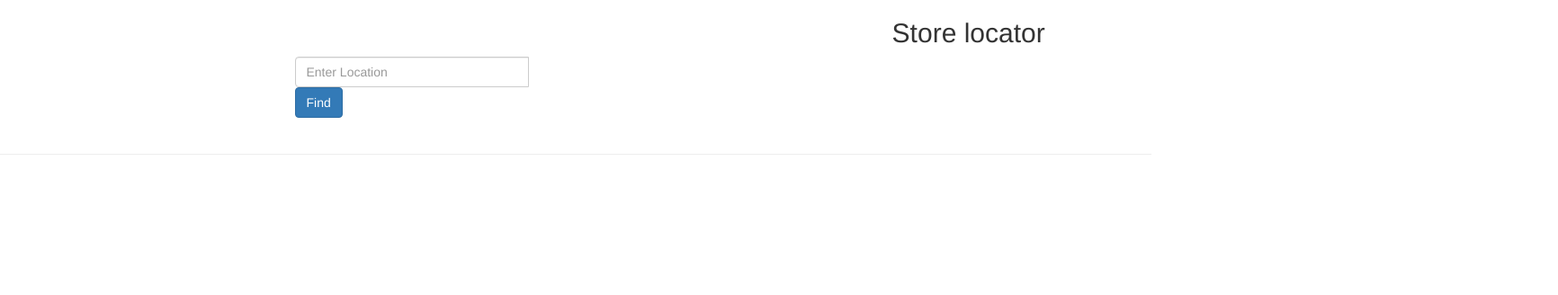
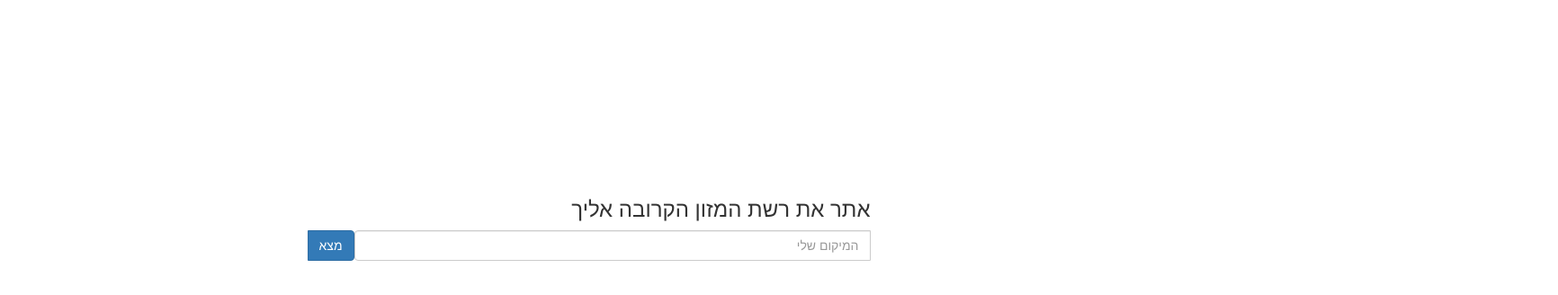
Before and after one commit to einarzb/foodChain, a website: page public/index.html in a window 1280 px wide. Shown: the whole page at 90% size, 1732 px wide, since content can reach past the window. Drawn offline with nearby package versions, Linux system fonts and the light colour scheme; some packages are replaced by stand-ins of ours; a script that the page names is missing.

Commit message:
changed everything to hebrew

```diff
--- a/public/css/style.css
+++ b/public/css/style.css
@@ -0,0 +1,6 @@
+html{direction: rtl;}
+input[type="text"] {
+  width:100px;
+}
+
+.locator {margin-top:200px;}
--- a/public/index.html
+++ b/public/index.html
@@ -4,34 +4,41 @@
 		<title>food chain locator</title>
 		<link rel="stylesheet" type="text/css" href="https://maxcdn.bootstrapcdn.com/bootstrap/3.3.7/css/bootstrap.min.css">
 		<link rel="stylesheet" type="text/css" href="css/style.css">
-    <script type="text/javascript" src="https://maps.googleapis.com/maps/api/js?libraries=places&key=AIzaSyAByayWYEm27wPfaEyV7lbqvKFYLvbXCMo"></script>
 		<script type="text/javascript" src="angular/angular.js"></script>
 	</head>
 
-	<body ng-controller="mainController">
-		<div class="row">
-			<div class="col-lg-12 col-lg-push-4">
-				 <h2 class="text-center">Store locator</h2>
-			</div>
-		</div>
+	<body ng-controller="mainController" class="ng-cloak">
 
-		  <div class="row">
-		    <div class="col-md-6 col-md-offset-3">
-		     	 <form ng-submit="getLocation(location)">
-		             <div class="input-group">
-		                    <input type="text" name="location" ng-autocomplete ng-model="location" options="options" details="details" ng-required="true" required class="form-control" placeholder="Enter Location">
-		                    <button type="submit" class="btn btn-primary">Find</button>
-		             </div>
-		          </form> <br>
-		      </div> <!-- end col -->
-		  </div> <!-- end row -->
+    <div class="row">
+        <div class="locator col-md-6 col-md-offset-3">
+          <form ng-submit="getLocation(location)">
+                <h3>אתר את רשת המזון הקרובה אליך</h3>
+                    <div class="input-group">
+                      <input type="text" name="location" ng-autocomplete ng-model="location" options="options" details="details" ng-required="true" required class="form-control"
+                       placeholder="המיקום שלי">
+                        <span class="input-group-btn">
+                        <button type="button" class="btn btn-primary">מצא</button>
+                        </span>
+                    </div>
+              </form>
+          </div> <!-- end col -->
+   </div> <!-- end row -->
 
-			<hr>
+  <div class="row">
+    <div class="col-md-6 col-md-offset-3">
+              <div class="cityDisplay"></div>
+              <div class="commentsDisplay"></div>
+    </div>
+  </div>
+
+
+
+
 
 
 	<!--scripts-->
   <!--google autocomplete location-->
-  <!-- <script type="text/javascript" src="https://maps.googleapis.com/maps/api/js?libraries=places&key=AIzaSyAUVVQ3eq205zrz9RXVZ-OOKnVnehd3cZ4"></script> -->
+  <script type="text/javascript" src="https://maps.googleapis.com/maps/api/js?libraries=places&key=AIzaSyAUVVQ3eq205zrz9RXVZ-OOKnVnehd3cZ4"></script>
   <script src="ng-autocomplete/src/ngAutocomplete.js"></script>
   <script type="text/javascript" src="https://code.jquery.com/jquery-3.2.1.min.js"></script>
 	<script type="text/javascript" src="js/app.js"></script>
```
